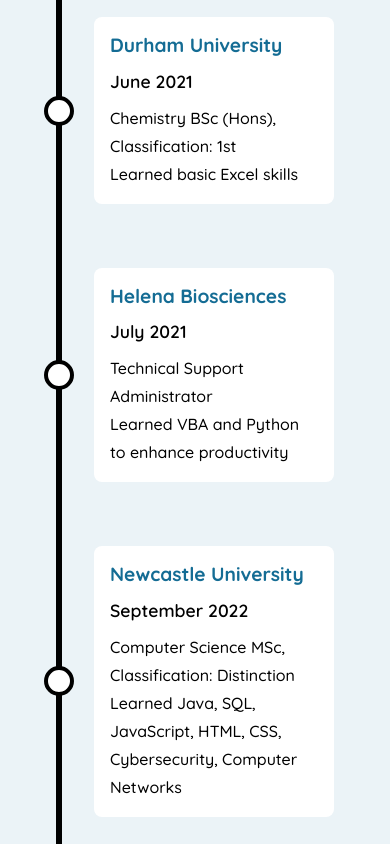
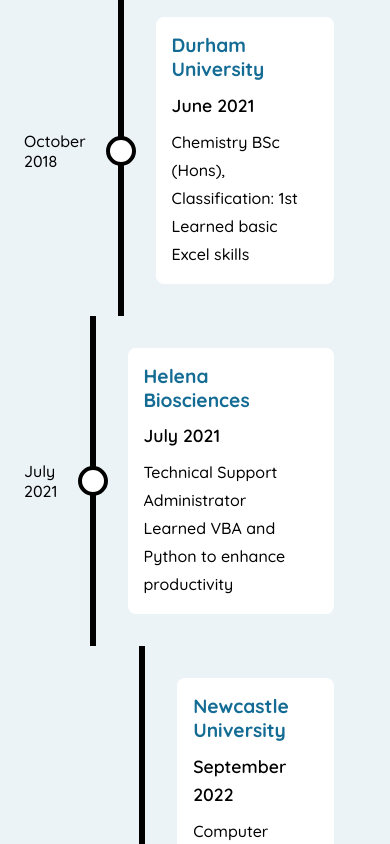
Before and after one commit to Ryhhill1998/Personal-Site, a React (Create React App) app: page / in a window 390 px wide. Shown: the part 3120-3964 px from the top of the page. Built offline with nearby package versions, Linux system fonts and the light colour scheme; a web font is replaced by a local one.

Commit message:
created timeline css file

```diff
--- a/src/App.css
+++ b/src/App.css
@@ -455,10 +455,6 @@
     right: -11px;
   }
 
-  .journey .row .date-container span {
-    display: none;
-  }
-
   .journey .row .content-container .hidden-date {
     display: inline-block;
     font-size: 1.1rem;
--- /dev/null
+++ b/src/components/TimelineDate/TimelineDate.css
@@ -0,0 +1,6 @@
+/* MEDIA QUERIES */
+@media (max-width: 500px) {
+  .timeline-date {
+    display: none;
+  }
+}
--- a/src/components/TimelineDate/TimelineDate.jsx
+++ b/src/components/TimelineDate/TimelineDate.jsx
@@ -1,6 +1,6 @@
 const TimelineDate = ({ date, fade }) => {
   return (
-    <span data-aos={fade} data-aos-duration="1000">
+    <span className="timeline-date" data-aos={fade} data-aos-duration="1000">
       {date}
     </span>
   );
```
